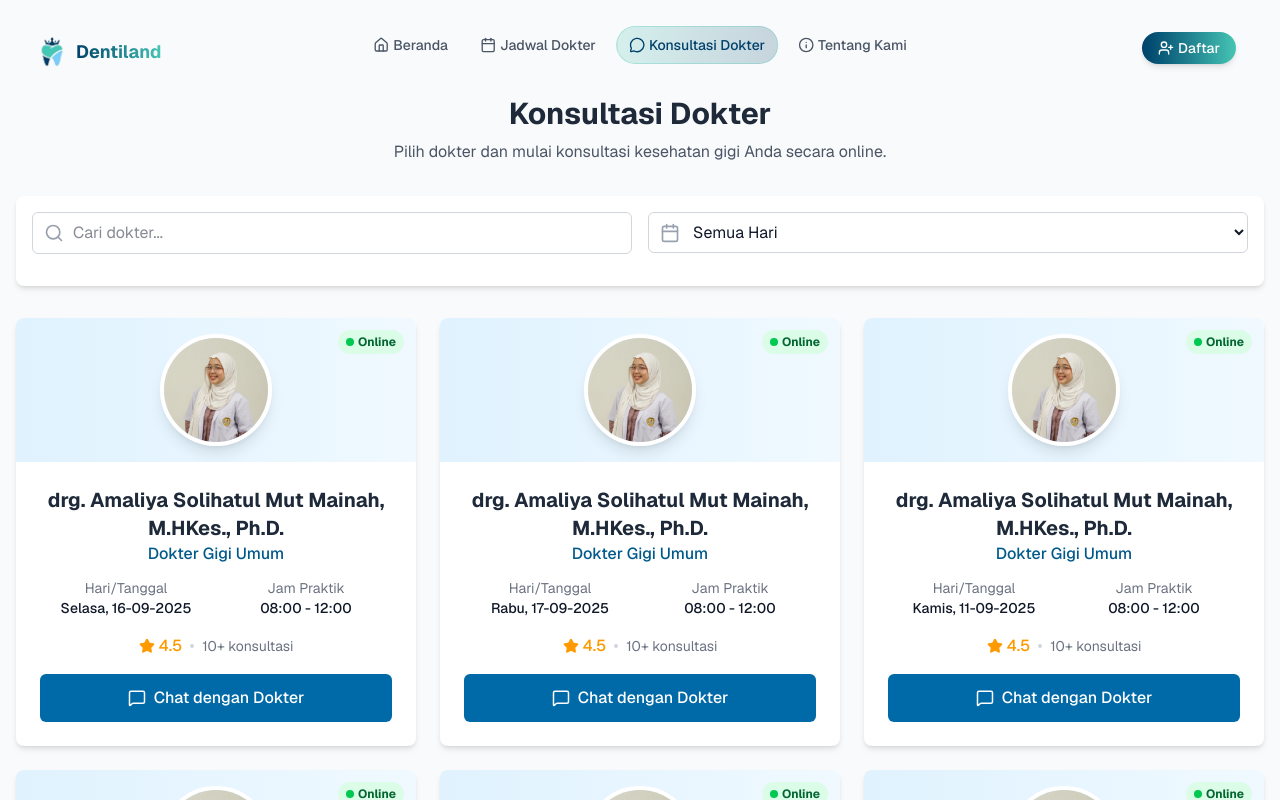
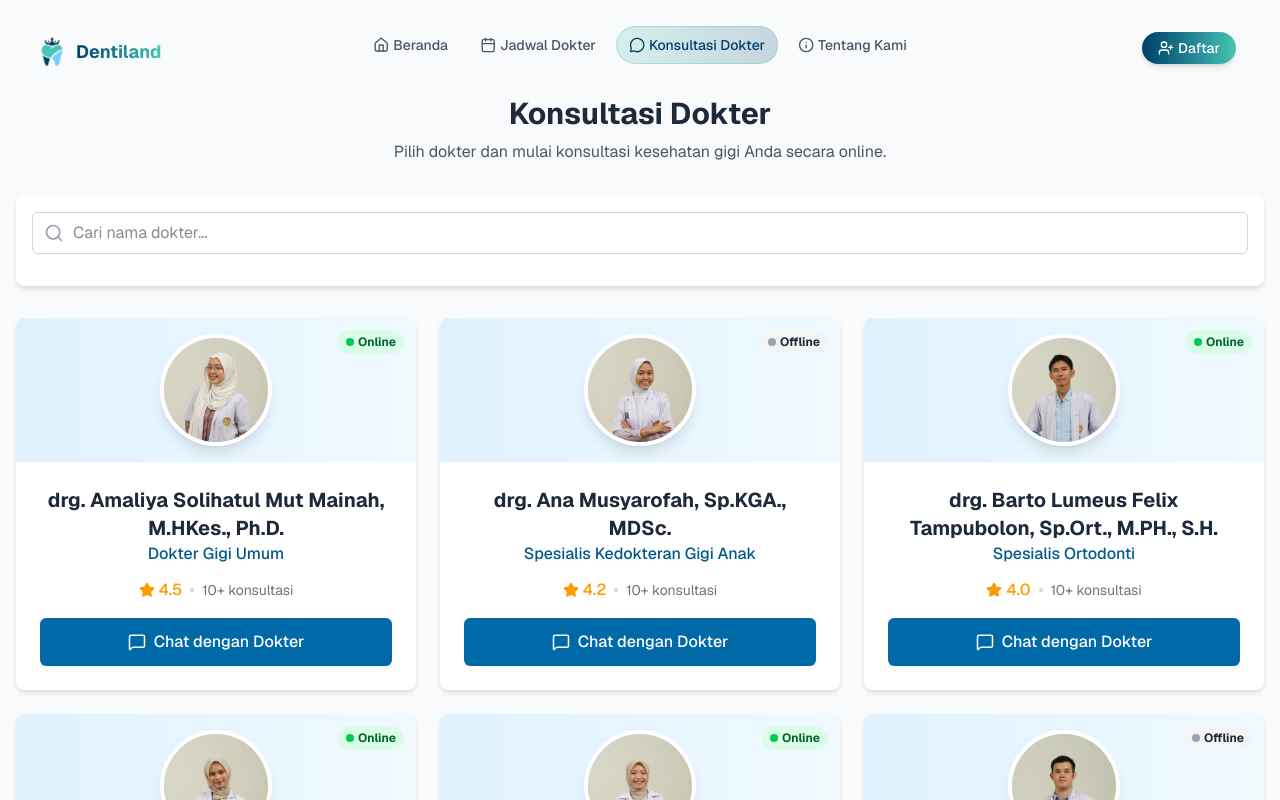
Before and after one commit to buriane/ryan-app, a Next.js app: page /konsultasi in a window 1280 px wide. Shown: the top 800 px of the page. Built offline with nearby package versions, Linux system fonts and the light colour scheme.

Commit message:
Refactor JadwalPage to implement search functionality for doctors and remove unused day filter; add utility function to get unique doctor schedules.

```diff
--- a/src/app/konsultasi/page.tsx
+++ b/src/app/konsultasi/page.tsx
@@ -5,58 +5,23 @@ import KonsultasiCard from "@/components/KonsultasiCard";
 import { motion } from "framer-motion";
 import { useState, useMemo } from "react";
 import { Search, Calendar, RefreshCw, Check } from "lucide-react";
+import { getOneSchedulePerDoctor } from "@/utils/doctorFilter";
 
 export default function JadwalPage() {
-    const { jadwalDokter, resetKuota } = useAppContext();
+    const { jadwalDokter } = useAppContext();
 
-    // Filter states
+    // Add search filter state
     const [searchQuery, setSearchQuery] = useState("");
-    const [selectedDay, setSelectedDay] = useState("Semua");
 
-    // Reset kuota states
-    const [isResetting, setIsResetting] = useState(false);
-    const [resetSuccess, setResetSuccess] = useState(false);
+    // Get one schedule per doctor (1 doctor = 1 schedule)
+    const uniqueDoctors = useMemo(() => getOneSchedulePerDoctor(jadwalDokter), [jadwalDokter]);
 
-    // Days of the week in Indonesia
-    const daysOfWeek = ["Semua", "Senin", "Selasa", "Rabu", "Kamis", "Jumat", "Sabtu", "Minggu"];
-
-    // Handle reset kuota
-    const handleResetKuota = async () => {
-        setIsResetting(true);
-
-        try {
-            const success = await resetKuota();
-            if (success) {
-                setResetSuccess(true);
-                setTimeout(() => setResetSuccess(false), 3000);
-            }
-        } catch (error) {
-            console.error("Failed to reset kuota", error);
-        } finally {
-            setIsResetting(false);
-        }
-    };    // Filter jadwal based on search and day
-
-    // Filter jadwal based on search query and selected day
-    const filteredJadwal = useMemo(() => {
-        return jadwalDokter.filter(jadwal => {
-            // Filter by doctor name
-            const nameMatch = jadwal.nama.toLowerCase().includes(searchQuery.toLowerCase());
-
-            // Filter by day
-            let dayMatch = true;
-            if (selectedDay !== "Semua") {
-                // Special handling for Dr. Ryan who should appear on all days
-                if (jadwal.hari === "-") {
-                    dayMatch = true;  // Show Dr. Ryan on all days
-                } else {
-                    dayMatch = jadwal.hari === selectedDay;
-                }
-            }
-
-            return nameMatch && dayMatch;
-        });
-    }, [jadwalDokter, searchQuery, selectedDay]);
+    // Filter doctors by name
+    const filteredDoctors = useMemo(() => {
+        return uniqueDoctors.filter(doctor =>
+            doctor.nama.toLowerCase().includes(searchQuery.toLowerCase())
+        );
+    }, [uniqueDoctors, searchQuery]);
 
     return (
         <motion.div
@@ -97,37 +62,18 @@ export default function JadwalPage() {
                 className="mb-8"
             >
                 <div className="bg-white p-4 rounded-lg shadow-md">
-                    <div className="grid grid-cols-1 md:grid-cols-2 gap-4 mb-4">
-                        {/* Doctor Name Search */}
+                    <div className="mb-4">
                         <div className="relative">
                             <div className="absolute inset-y-0 left-0 pl-3 flex items-center pointer-events-none">
                                 <Search className="h-5 w-5 text-gray-400" />
                             </div>
                             <input
                                 type="text"
-                                placeholder="Cari dokter..."
+                                placeholder="Cari nama dokter..."
                                 value={searchQuery}
                                 onChange={(e) => setSearchQuery(e.target.value)}
                                 className="block w-full pl-10 pr-4 py-2 border border-gray-300 rounded-md focus:ring-sky-500 focus:border-sky-500"
                             />
-                        </div>
-
-                        {/* Day Filter */}
-                        <div className="relative">
-                            <div className="absolute inset-y-0 left-0 pl-3 flex items-center pointer-events-none">
-                                <Calendar className="h-5 w-5 text-gray-400" />
-                            </div>
-                            <select
-                                value={selectedDay}
-                                onChange={(e) => setSelectedDay(e.target.value)}
-                                className="block w-full pl-10 pr-4 py-2 border border-gray-300 rounded-md focus:ring-sky-500 focus:border-sky-500 bg-white"
-                            >
-                                {daysOfWeek.map((day) => (
-                                    <option key={day} value={day}>
-                                        {day === "Semua" ? "Semua Hari" : day}
-                                    </option>
-                                ))}
-                            </select>
                         </div>
                     </div>
 
@@ -176,7 +122,7 @@ export default function JadwalPage() {
                 transition={{ duration: 0.5, delay: 0.5 }}
             >
                 <div className="grid grid-cols-1 md:grid-cols-2 lg:grid-cols-3 gap-6">
-                    {filteredJadwal.map((jadwal, index) => (
+                    {filteredDoctors.map((jadwal, index) => (
                         <motion.div
                             key={jadwal.id}
                             initial={{ opacity: 0, y: 30 }}
@@ -188,14 +134,18 @@ export default function JadwalPage() {
                     ))}
                 </div>
 
-                {filteredJadwal.length === 0 && (
+                {filteredDoctors.length === 0 && (
                     <motion.div
                         initial={{ opacity: 0 }}
                         animate={{ opacity: 1 }}
                         transition={{ delay: 0.5 }}
                         className="text-center py-12"
                     >
-                        <p className="text-gray-500">Tidak ada dokter yang sesuai dengan filter</p>
+                        <p className="text-gray-500">
+                            {uniqueDoctors.length === 0
+                                ? "Tidak ada dokter tersedia saat ini"
+                                : "Tidak ada dokter yang sesuai dengan pencarian"}
+                        </p>
                     </motion.div>
                 )}
             </motion.section>
--- a/src/components/KonsultasiCard.tsx
+++ b/src/components/KonsultasiCard.tsx
@@ -92,7 +92,7 @@ const KonsultasiCard = ({ dokter }: KonsultasiCardProps) => {
                     <p className="text-sky-800 font-medium">{dokter.spesialisasi}</p>
                 </div>
 
-                <div className="grid grid-cols-2 gap-2 mb-4 text-center">
+                {/* <div className="grid grid-cols-2 gap-2 mb-4 text-center">
                     <div className="text-sm">
                         <p className="text-gray-500">Hari/Tanggal</p>
                         {dokter.hari !== "-" && dokter.tanggal
@@ -110,7 +110,7 @@ const KonsultasiCard = ({ dokter }: KonsultasiCardProps) => {
                         <p className="text-gray-500">Jam Praktik</p>
                         <p className="font-medium">{dokter.jamMulai} - {dokter.jamSelesai}</p>
                     </div>
-                </div>
+                </div> */}
 
                 <div className="flex justify-center items-center mb-4">
                     <div className="flex items-center text-amber-500">
--- /dev/null
+++ b/src/utils/doctorFilter.ts
@@ -0,0 +1,25 @@
+import { JadwalDokter } from "@/types";
+
+/**
+ * Filter the jadwal data to get only one schedule per doctor
+ * @param jadwalList List of all doctor schedules
+ * @returns Filtered list with only one schedule per doctor
+ */
+export const getOneSchedulePerDoctor = (jadwalList: JadwalDokter[]): JadwalDokter[] => {
+    // Use a Map to store unique doctor names and their schedules
+    const doctorMap = new Map<string, JadwalDokter>();
+
+    // Loop through all schedules
+    jadwalList.forEach(jadwal => {
+        // Use doctor's name as the unique key
+        const doctorName = jadwal.nama;
+
+        // If we haven't seen this doctor yet, add them to the map
+        if (!doctorMap.has(doctorName)) {
+            doctorMap.set(doctorName, jadwal);
+        }
+    });
+
+    // Convert the Map values back to an array
+    return Array.from(doctorMap.values());
+};
```
